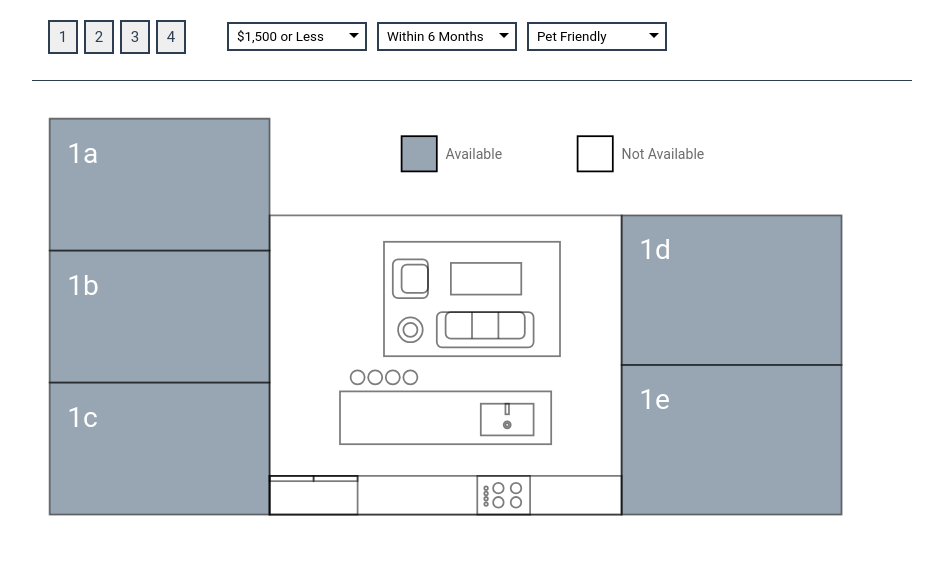
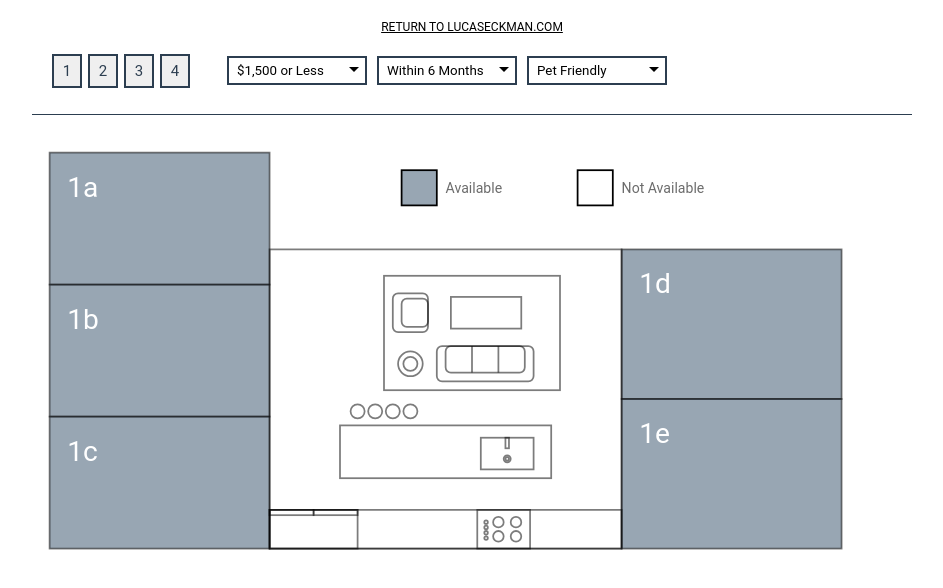
Before and after one commit to eckmLJE/room-seek-v2-fe, a React (Create React App) app: page / in a window 1280 px wide. Shown: the top 588 px of the page, without its empty margins (168-1111 px from the left). Built offline with nearby package versions, Linux system fonts and the light colour scheme; the HTML template or start-up script is replaced by a standard one.

Commit message:
header link home

```diff
--- a/src/App.js
+++ b/src/App.js
@@ -4,6 +4,7 @@ import "./App.css";
 
 import FilterBox from "./components/FilterBox";
 import FloorPlan from "./components/FloorPlan";
+import Header from "./components/Header";
 
 import { apartments } from "./database/apartments";
 
@@ -19,6 +20,7 @@ class App extends Component {
   render() {
     return (
       <div className="container">
+        <Header />
         <div className="row">
           {this.props.apartments.length ? (
             <Fragment>
--- a/src/components/Bedroom.js
+++ b/src/components/Bedroom.js
@@ -72,7 +72,6 @@ class Bedroom extends Component {
   };
 
   render() {
-    console.log("bedroom rendered");
     return <Fragment>{this.drawBedroom()}</Fragment>;
   }
 }
--- a/src/components/FilterBox-css.css
+++ b/src/components/FilterBox-css.css
@@ -66,7 +66,7 @@ button {
 
 .apt-buttons {
   padding-top: 10px;
-  padding-left: 16px;
+  padding-left: 20px;
   float: left;
 }
 
--- /dev/null
+++ b/src/components/Header-css.css
@@ -0,0 +1,12 @@
+.header {
+  position: relative;
+  text-align: center;
+  padding: 20px 0 0 0;
+  font-size: 0.75em;
+}
+
+.home-link a:link,
+a:visited {
+  color: black;
+  /* text-decoration: none; */
+}
--- /dev/null
+++ b/src/components/Header.js
@@ -0,0 +1,14 @@
+import React from "react";
+import "./Header-css.css";
+
+const Header = () => {
+  return (
+    <div className="header">
+      <div className="home-link">
+        <a href="http://www.lucaseckman.com">RETURN TO LUCASECKMAN.COM</a>
+      </div>
+    </div>
+  );
+};
+
+export default Header;
```
